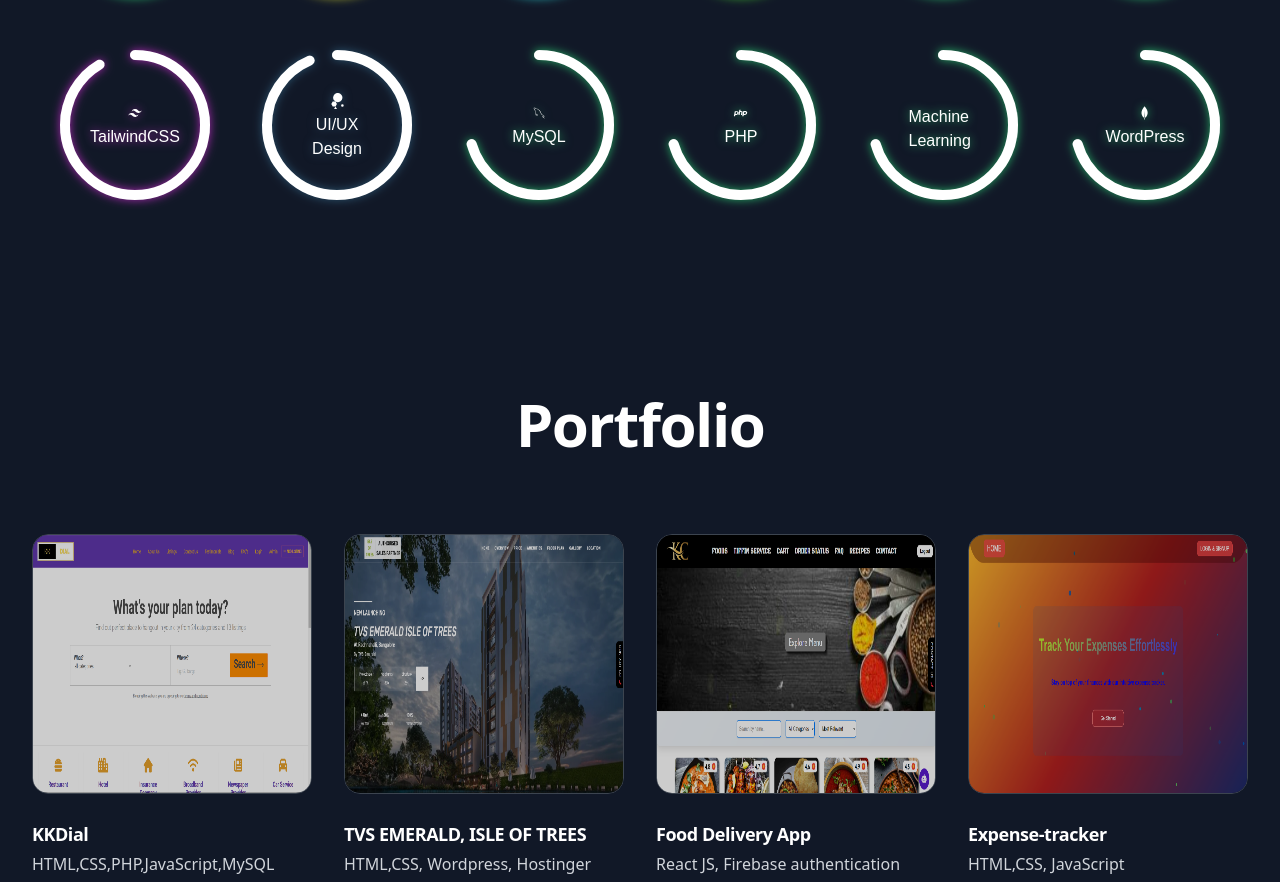
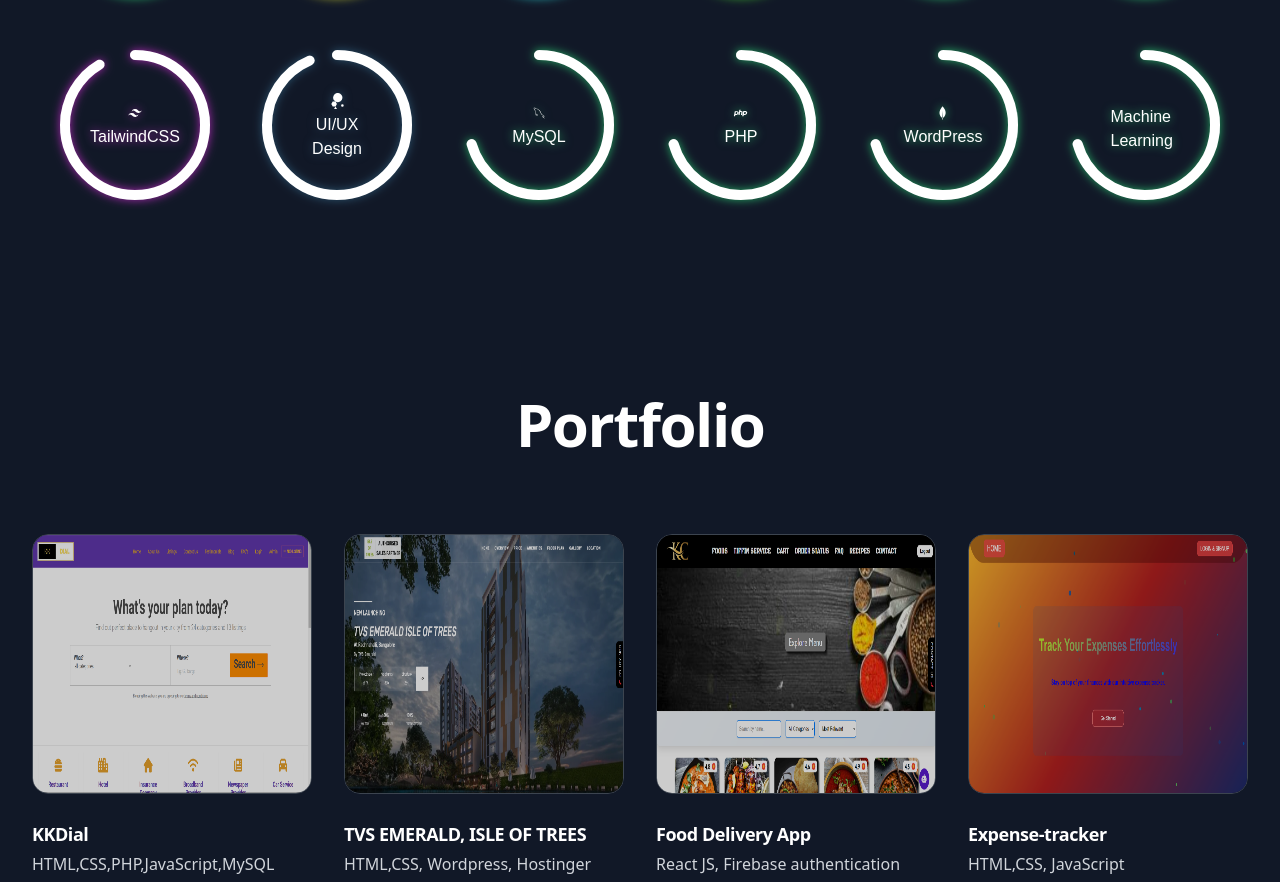
Before and after one commit to kishlaychandan/Kishlay_Online_Portfolio, a React (Vite) app: page / in a window 1280 px wide. Shown: the part 2032-2914 px from the top of the page. Built offline with nearby package versions, Linux system fonts and the light colour scheme.

Commit message:
updating skills

```diff
--- a/src/components/skills.jsx
+++ b/src/components/skills.jsx
@@ -223,11 +223,12 @@
               </svg>
               <span className="progressbar__text shadow-express">
                 <span className="grid justify-items-center p-1">
-                  {/* <DiMysql /> */}
+                  <BiLogoMongodb />
                 </span>
-                Machine Learning
+                WordPress
               </span>
             </div>
+
             <div className="progressbar">
               <svg className="progressbar__svg">
                 <circle
@@ -241,9 +242,9 @@
               </svg>
               <span className="progressbar__text shadow-express">
                 <span className="grid justify-items-center p-1">
-                  <BiLogoMongodb />
+                  {/* <DiMysql /> */}
                 </span>
-                WordPress
+                Machine Learning
               </span>
             </div>
           </div>
```
